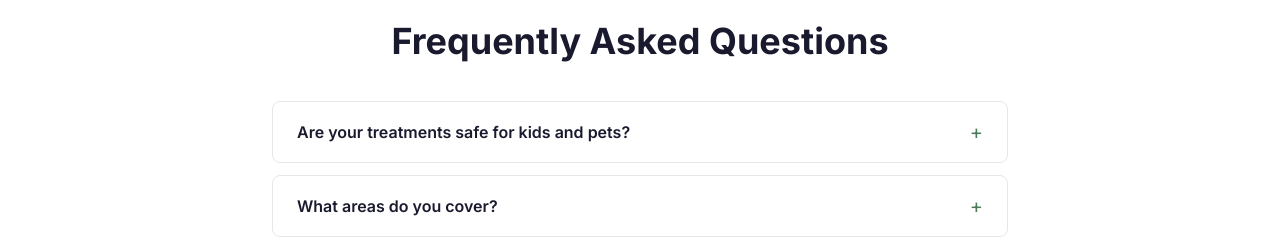
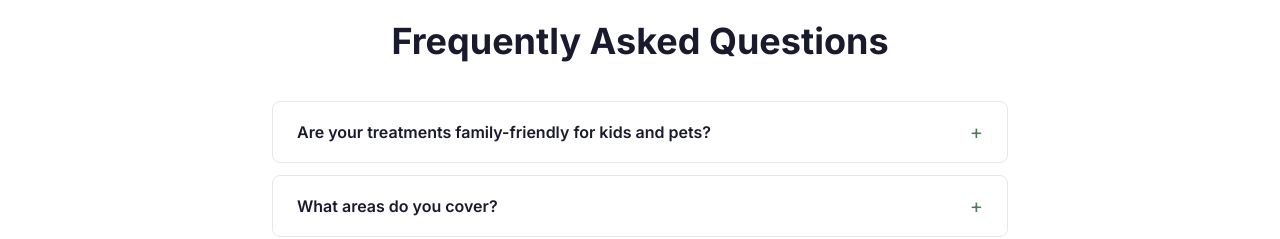
Before and after one commit to jeremyecker/pestcontrolcamdencounty, a Next.js app: page / in a window 1280 px wide. Shown: the part 2220-2459 px from the top of the page. Built offline with nearby package versions, Linux system fonts and the light colour scheme; no server answers.

Commit message:
fix: remove banned words from content

```diff
--- a/app/page.tsx
+++ b/app/page.tsx
@@ -16,7 +16,7 @@ const townCount = getTownCount();
 
 const homepageFAQs = [
   {
-    question: 'Are your treatments safe for kids and pets?',
+    question: 'Are your treatments family-friendly for kids and pets?',
     answer: `Absolutely — we use EPA-approved products and Integrated Pest Management (IPM) techniques specifically chosen to be gentle around children and pets.`,
   },
   {
```
